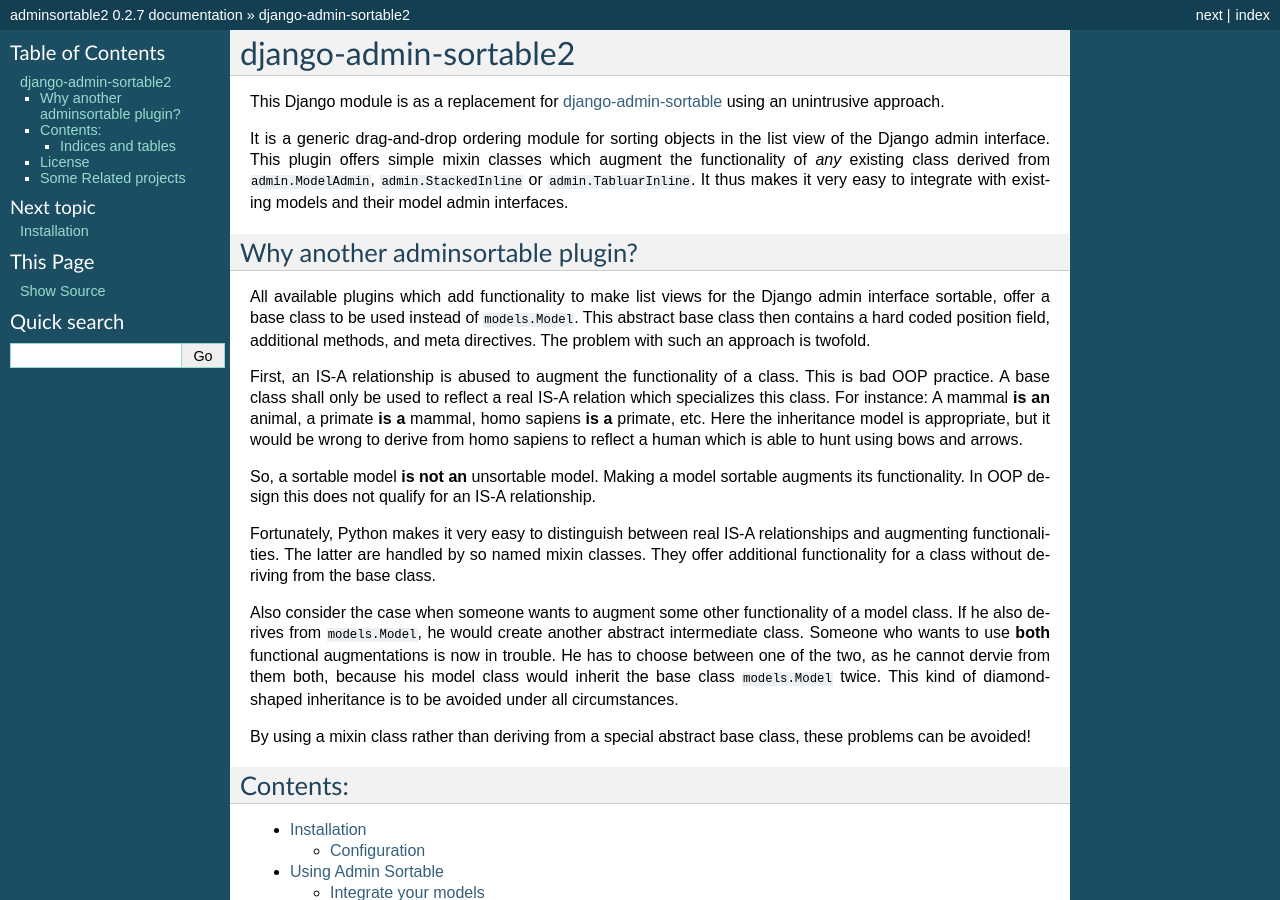
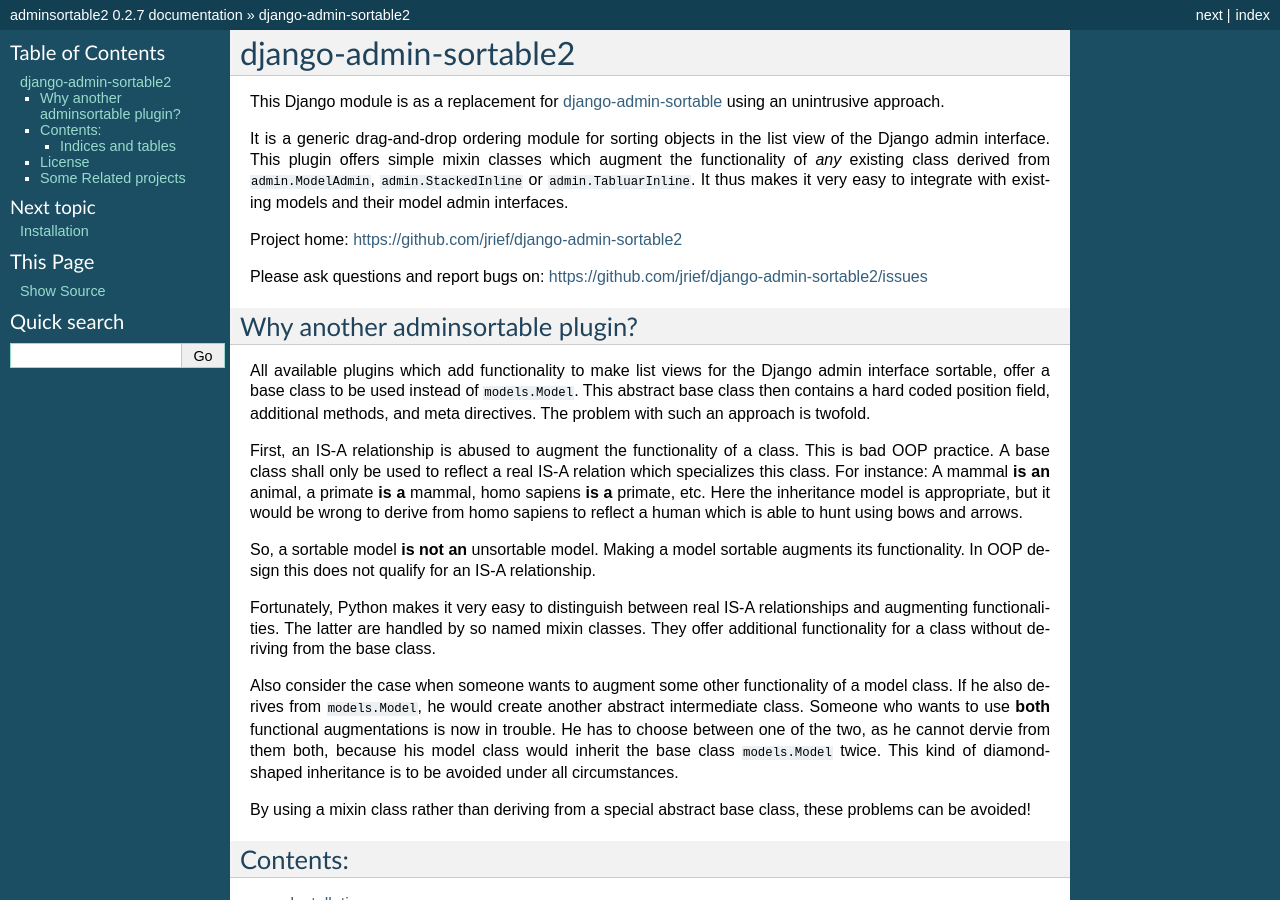
Before and after one commit to jrief/django-admin-sortable2, a Sphinx documentation site: the page built from docs/source/index.rst, in a window 1280 px wide and 900 px high. Built offline with Sphinx 7.4.7, drawn with Linux system fonts in a browser that asks for light colours.

Commit message:
How to report

```diff
--- a/docs/source/index.rst
+++ b/docs/source/index.rst
@@ -12,6 +12,10 @@
 model admin interfaces.
 
 .. _django-admin-sortable: https://github.com/iambrandontaylor/django-admin-sortable
+
+Project home: https://github.com/jrief/django-admin-sortable2
+
+Please ask questions and report bugs on: https://github.com/jrief/django-admin-sortable2/issues
 
 Why another adminsortable plugin?
 =================================
```
